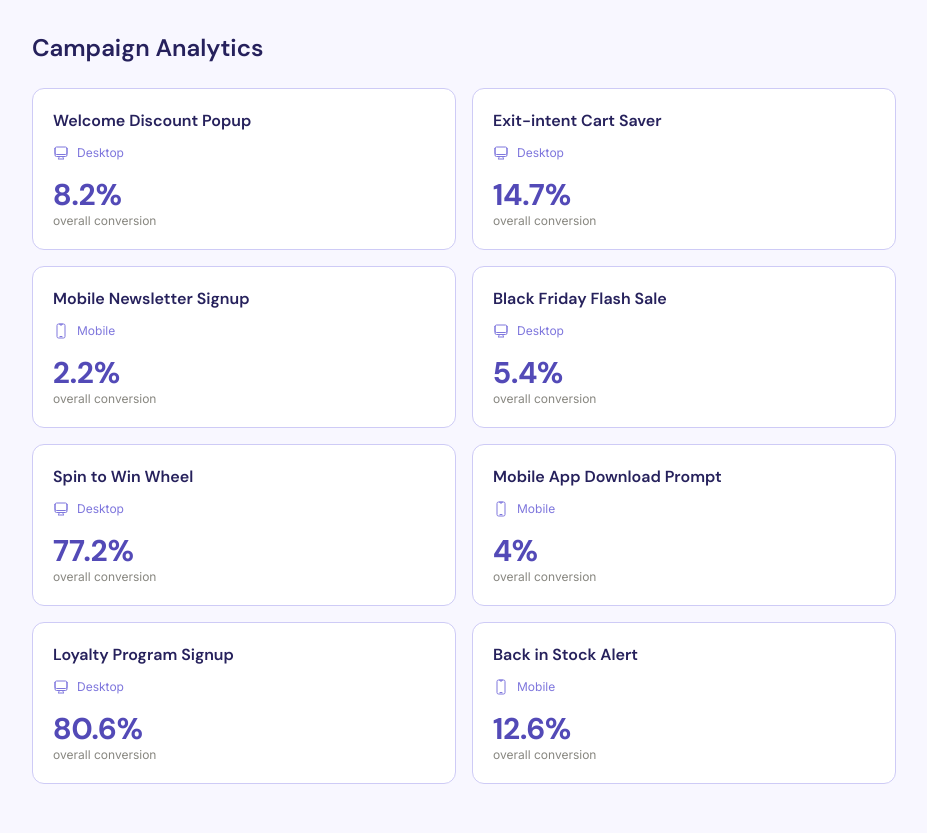
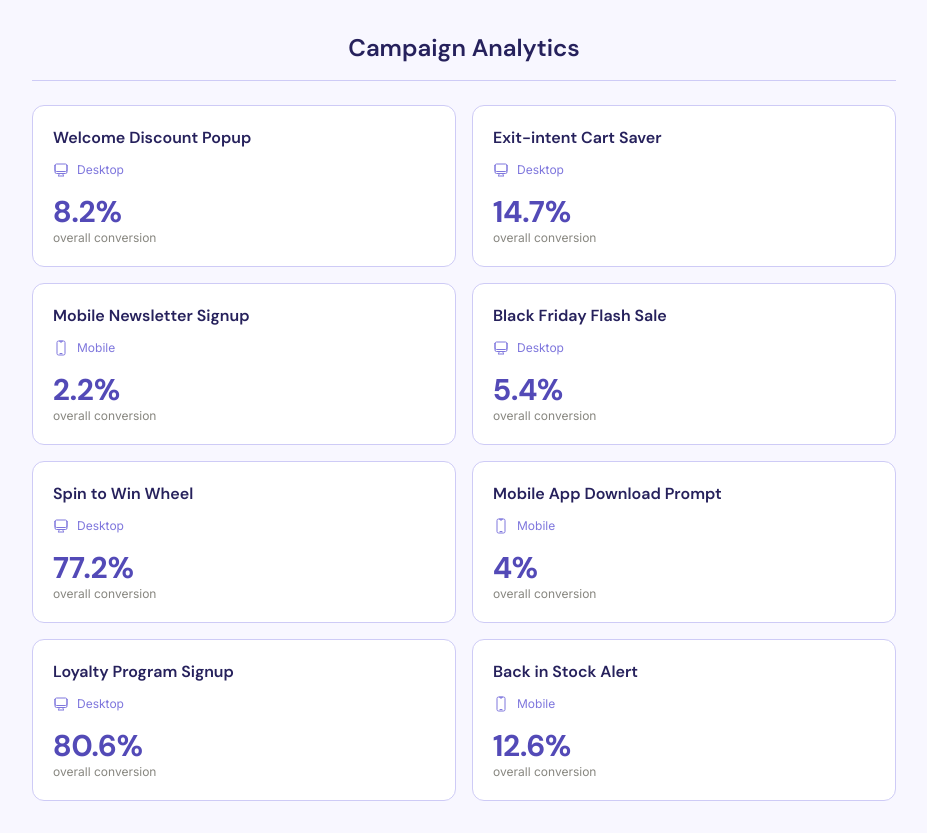
Before and after one commit to Edi200/funnel-analytics, a Vue app: page / in a window 1280 px wide. Shown: the whole page, without its empty margins (176-1103 px from the left). Built offline with nearby package versions, Linux system fonts and the light colour scheme.

Commit message:
feat: center Campaign Analytics header with divider

```diff
--- a/src/views/CampaignListView.vue
+++ b/src/views/CampaignListView.vue
@@ -13,9 +13,10 @@ function navigateToCampaign(id: string) {
 
 <template>
   <div class="mx-auto max-w-4xl px-4 py-8">
-    <h1 class="mb-6 font-[family-name:var(--font-heading)] text-2xl font-semibold text-[#26215C]">
+    <h1 class="text-center font-[family-name:var(--font-heading)] text-2xl font-semibold text-[#26215C] mb-4">
       Campaign Analytics
     </h1>
+    <hr class="mb-6 border-[#CECBF6]" />
 
     <div class="grid grid-cols-1 gap-4 md:grid-cols-2">
       <CampaignCard
```
